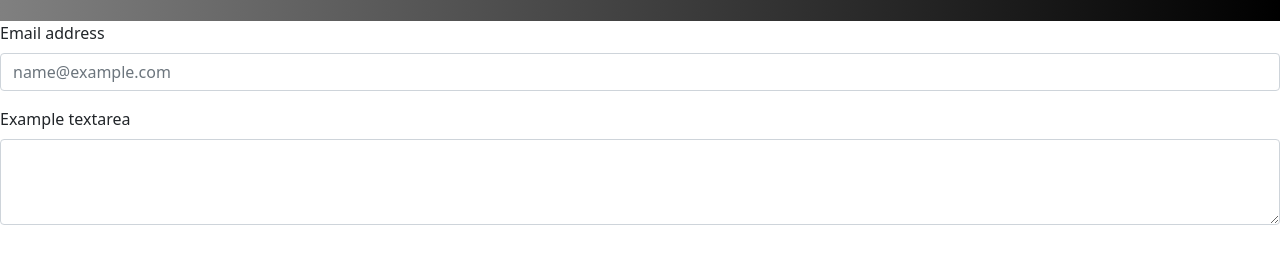
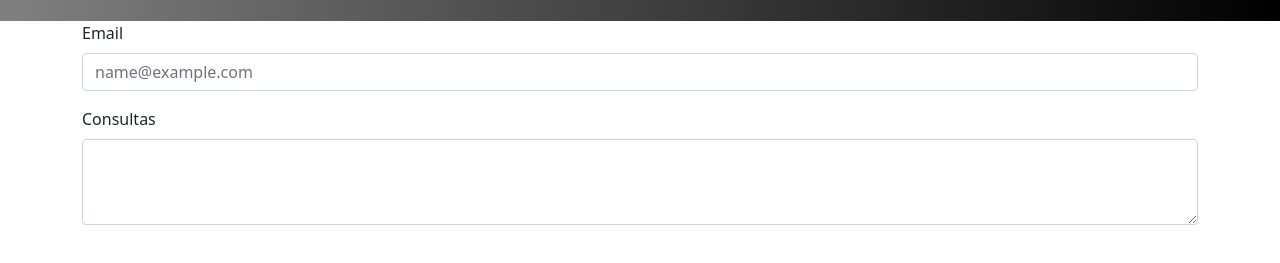
Before and after one commit to maxifer/proyecto-growshop, a plain HTML site: page contacto.html in a window 1280 px wide. Shown: the part 73-336 px from the top of the page. Drawn offline with nearby package versions, Linux system fonts and the light colour scheme.

Commit message:
modificacion formulario

```diff
--- a/contacto.html
+++ b/contacto.html
@@ -51,16 +51,19 @@
         </div>
     </nav>
 </header>
-
+    <!-----------------------------------------------------formulario------------------------------------------------------------------------------------------------------>
+<section>
+    <div class="container">
 <div class="mb-3">
-    <label for="exampleFormControlInput1" class="form-label">Email address</label>
+    <label for="exampleFormControlInput1" class="form-label">Email </label>
     <input type="email" class="form-control" id="exampleFormControlInput1" placeholder="name@example.com">
   </div>
   <div class="mb-3">
-    <label for="exampleFormControlTextarea1" class="form-label">Example textarea</label>
+    <label for="exampleFormControlTextarea1" class="form-label">Consultas</label>
     <textarea class="form-control" id="exampleFormControlTextarea1" rows="3"></textarea>
   </div>
-
+</div>
+</section>
 
 
 <script src="https://cdn.jsdelivr.net/npm/bootstrap@5.1.3/dist/js/bootstrap.bundle.min.js"
```
